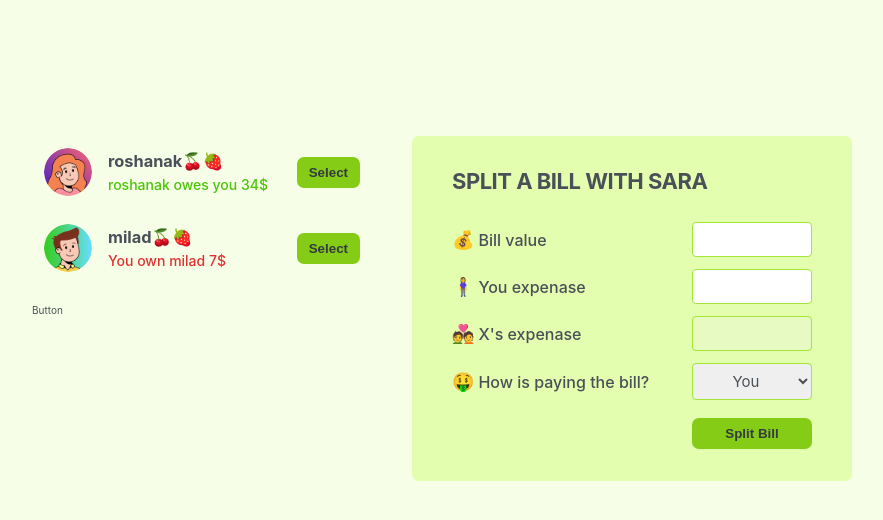
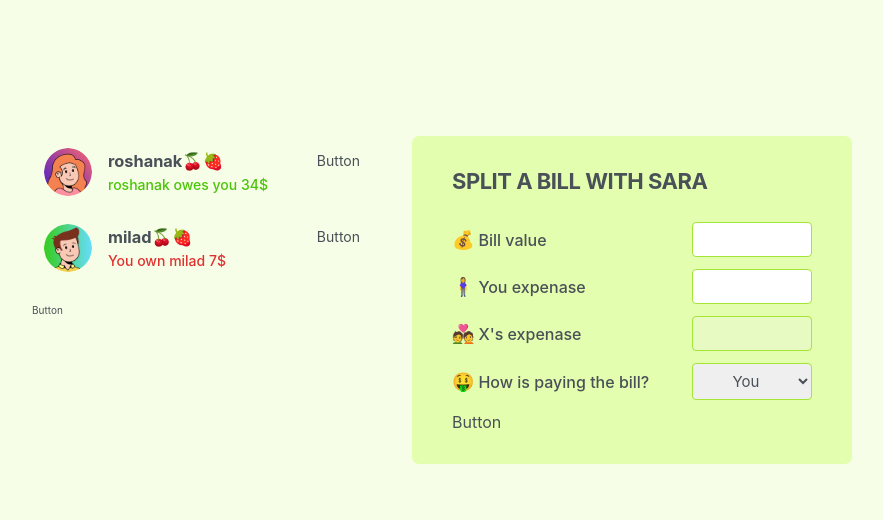
Before and after one commit to roshana01/Friend-eat-list, a React (Vite) app: page / in a window 1280 px wide. Shown: the top 520 px of the page, without its empty margins (198-1081 px from the left). Built offline with nearby package versions, Linux system fonts and the light colour scheme.

Commit message:
add components Button

```diff
--- a/src/components/ItemFriends.jsx
+++ b/src/components/ItemFriends.jsx
@@ -1,4 +1,5 @@
 import React from "react";
+import Button from "./Button";
 
 export default function ItemFriends({ friend }) {
   return (
@@ -26,7 +27,7 @@ export default function ItemFriends({ friend }) {
 
          */}
 
-        <button className="button">Select</button>
+        <Button className="button">Select</Button>
       </li>
     </>
   );
--- a/src/components/ListBill.jsx
+++ b/src/components/ListBill.jsx
@@ -1,4 +1,5 @@
 import React from "react";
+import Button from "./Button";
 
 export default function ListBill() {
   return (
@@ -20,7 +21,7 @@ export default function ListBill() {
           <option value="friend">sara</option>
         </select>
 
-        <button className="button">Split Bill</button>
+        <Button className="button">Split Bill</Button>
       </form>
     </>
   );
```
